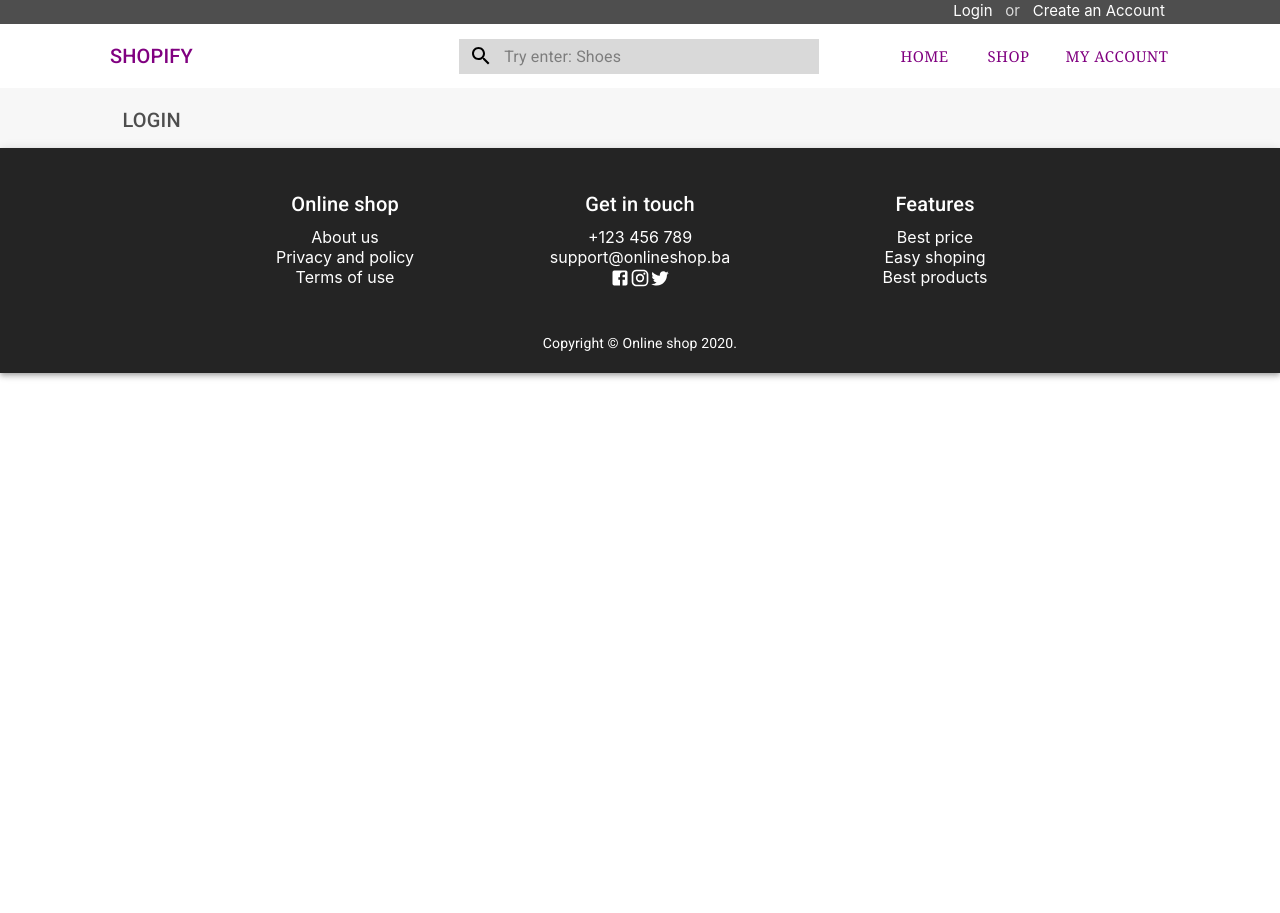
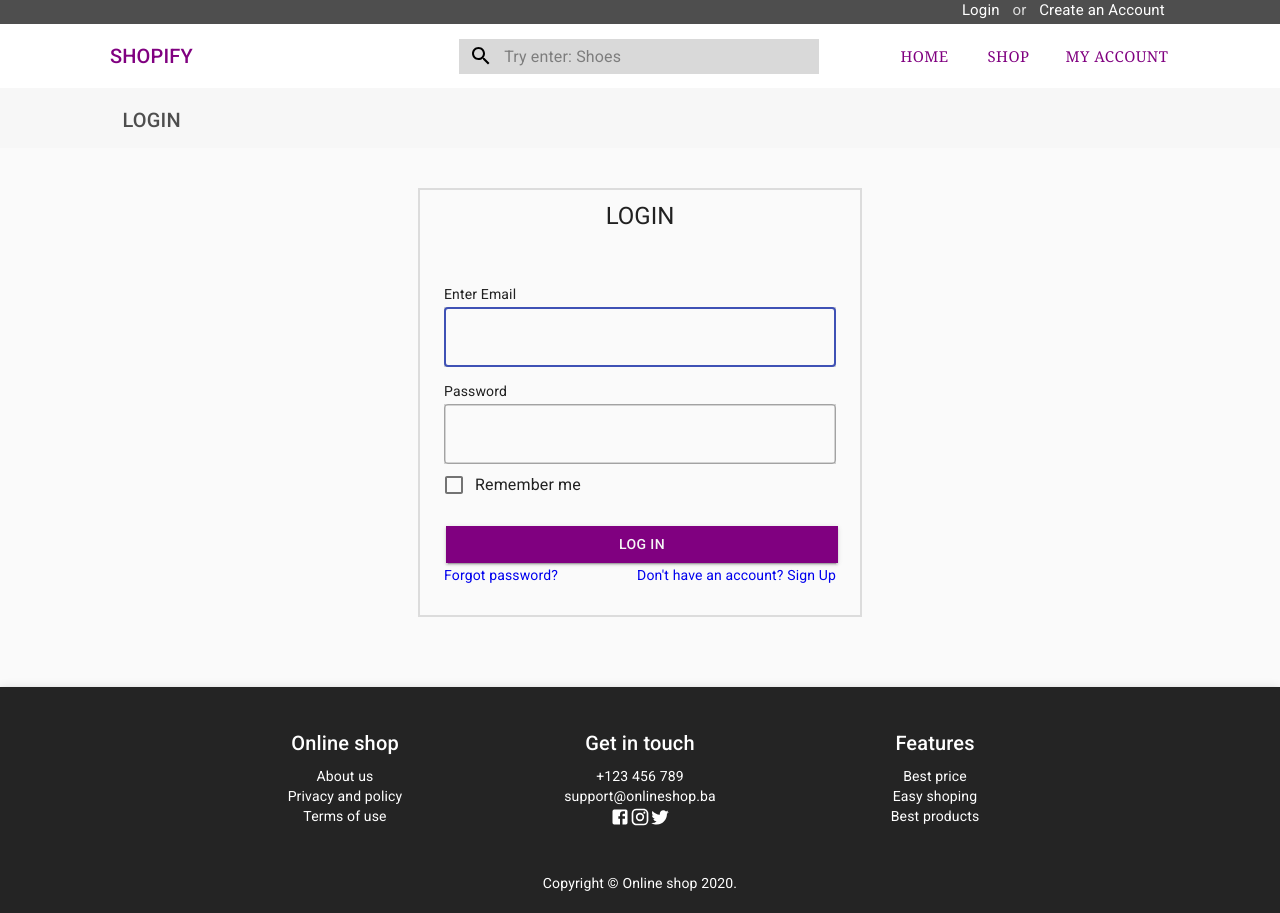
Before and after one commit to hhadzic3/online-shop-frontend, a React (Create React App) app: page /login in a window 1280 px wide. Before the commit the page ends 800 px from the top, so only its background shows below. Built offline with nearby package versions, Linux system fonts and the light colour scheme; no server answers.

Commit message:
Login and Register

```diff
--- a/src/components/Login/Login.js
+++ b/src/components/Login/Login.js
@@ -20,9 +20,59 @@ export default function SignIn() {
     }
     return (
     <>
-    <Bar title={bar.title} path={bar.path} />
+        <Bar title={bar.title} path={bar.path} />
+        <Container className='main' component="main" maxWidth="xs">
+        <CssBaseline/>
+        <div className='paper'>
+          <div className='title'>
+            <Typography  component="h1" variant="h5">
+                LOGIN
+            </Typography>
+            </div>
+            <form className='form' noValidate>
+                <p>Enter Email</p>
+                <TextField
+                    className='field'
+                    variant="outlined"
+                    required
+                    fullWidth
+                    id="email"
+                    name="email"
+                    autoComplete="email"
+                    autoFocus/>
+                    <p>Password</p>
+                <TextField
+                    className='field'
+                    variant="outlined"
+                    required
+                    fullWidth
+                    name="password"
+                    type="password"
+                    id="password"
+                    autoComplete="current-password"/>
+                <FormControlLabel
+                    className='remember'
+                    control={< Checkbox value = "remember" color = "primary" />}
+                    label="Remember me"/>
+                <Button type="submit" fullWidth variant="contained" className='submit'>
+                    Log In
+                </Button>
+                <Grid className='end' container>
+                    <Grid item xs>
+                        <Link className='link' to="/" variant="body2">
+                            Forgot password?
+                        </Link>
+                    </Grid>
+                    <Grid item>
+                        <Link className='link' to='/register' variant="body2">
+                            {"Don't have an account? Sign Up"}
+                        </Link>
+                    </Grid>
+                </Grid>
+            </form>
+        </div>
+        </Container>
 
     </>
-
     );
 }
--- a/src/components/Profile/Profile.js
+++ b/src/components/Profile/Profile.js
@@ -10,8 +10,14 @@ class Profile extends Component {
       errors: {}
     }
   }
-
-  componentDidMount() {}
+  componentDidMount() {
+    /*const token = localStorage.usertoken
+      const decoded = jwt_decode(token)
+      this.setState({
+        full_name: decoded.full_name,
+        email: decoded.email
+      })*/
+  }
 
   render() {
     return (
--- a/src/components/Signup/Signup.js
+++ b/src/components/Signup/Signup.js
@@ -16,8 +16,115 @@ export default function SignUp() {
     }
     return (
         <>
-        <Bar title={bar.title} path={bar.path} />
+            <Bar title={bar.title} path={bar.path} />
+            <Container className='main' component="main" maxWidth="xs">
+            <CssBaseline/>
+            <div className='paper'>
+                <Typography className='title' component="h1" variant="h5">
+                    REGISTER
+                </Typography>
+                <form className='form' noValidate>
+                    <Grid container spacing={2}>
+                        <Grid item xs={12} sm={6}>
+                            <p>First Name</p>
+                            <TextField
+                                autoComplete="fname"
+                                name="firstName"
+                                variant="outlined"
+                                required
+                                fullWidth
+                                id="firstName"
+                                autoFocus/>
+                        </Grid>
+                        <Grid item xs={12} sm={6}>
+                            <p>Last Name</p>
+                            <TextField
+                                variant="outlined"
+                                required
+                                fullWidth
+                                id="lastName"
+                                name="lastName"
+                                autoComplete="lname"/>
+                        </Grid>
+                        <Grid item xs={12}>
+                            <p>Email</p>
+                            <TextField
+                                variant="outlined"
+                                required
+                                fullWidth
+                                id="email"
+                                name="email"
+                                autoComplete="email"/>
+                        </Grid>
+                        <Grid item xs={12}>
+                            <p>Password</p>
+                            <TextField
+                                variant="outlined"
+                                required
+                                fullWidth
+                                name="password"
+                                type="password"
+                                id="password"
+                                autoComplete="current-password"/>
+                        </Grid>
+                        <Grid item xs={12} sm={6}>
+                            <p>Billing address</p>
+                            <TextField
+                                required
+                                variant="outlined"
+                                id="address1"
+                                name="address1"
+                                fullWidth
+                                autoComplete="shipping address-line1"/>
+                        </Grid>
+                        <Grid item xs={12} sm={6}>
+                            <p>Shipping address</p>
+                            <TextField
+                                variant="outlined"
+                                id="address2"
+                                name="address2"
+                                fullWidth
+                                autoComplete="shipping address-line2"/>
+                        </Grid>
 
+                        <Grid item xs={12} sm={6}>
+                            <p>Phone number</p>
+                            <TextField
+                            variant="outlined"
+                                required
+                                id="zip"
+                                name="zip"
+                                fullWidth
+                                autoComplete="shipping postal-code"/>
+                        </Grid>
+                        <Grid item xs={12} sm={6}>
+                            <p>Country</p>
+                            <TextField
+                            variant="outlined"
+                                required
+                                id="country"
+                                name="country"
+                                fullWidth
+                                autoComplete="shipping country"/>
+                        </Grid>
+
+                    </Grid>
+                    <div className="end">
+                        <Button className="submit register" type="submit" fullWidth variant="contained" color="primary">
+                            REGISTER
+                        </Button>
+                        <Grid container justify="flex-end">
+                            <Grid item>
+                                <Link to="/login" className='link' variant="body2">
+                                    Already have an account? Sign in
+                                </Link>
+                            </Grid>
+                        </Grid>
+                    </div>
+                </form>
+            </div>
+
+            </Container>
         </>
     );
 }
```
Also changed, not shown: src/components/Navbar/Navbar.js (+9 -0 lines).
